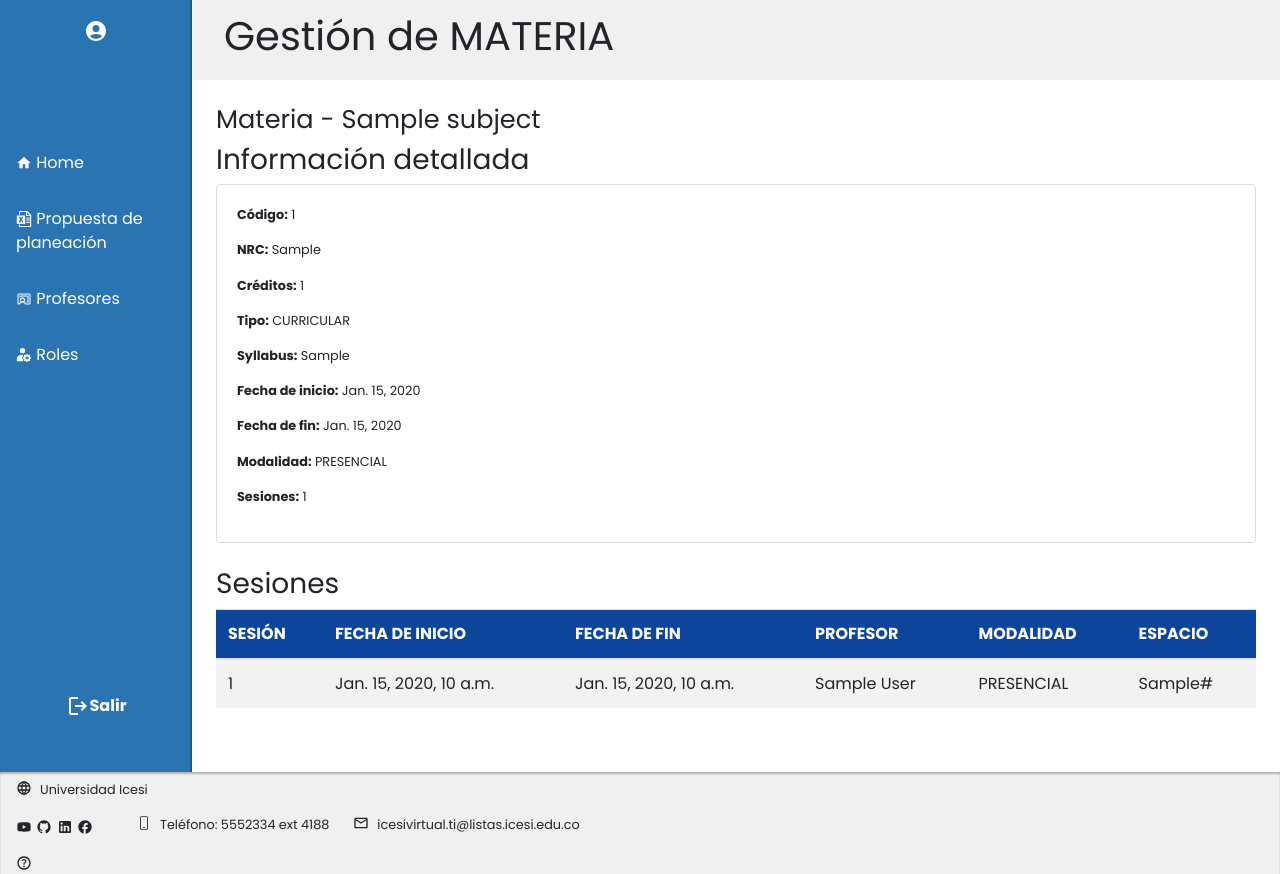
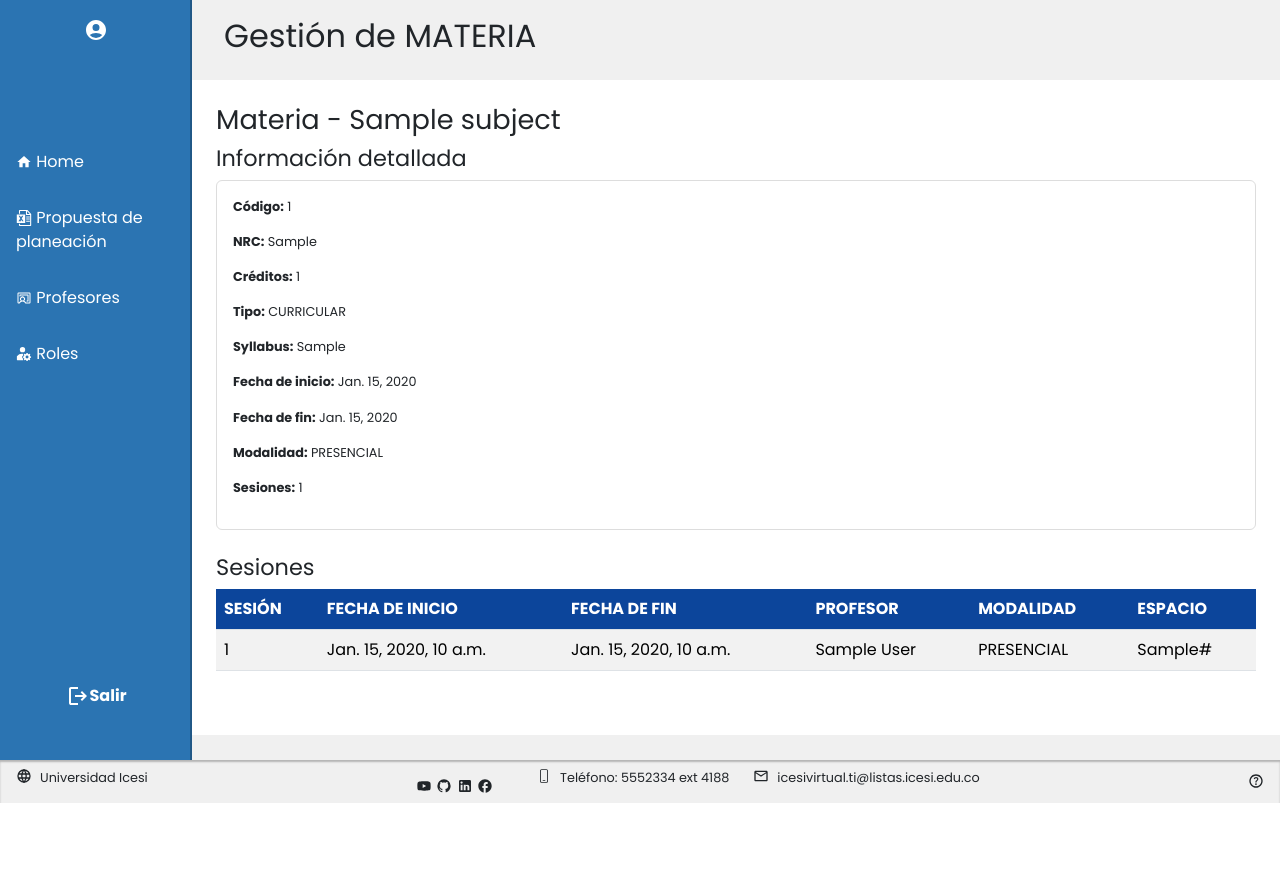
Before and after one commit to ICESI-PI1-2024A-3/ccsa-grupo-1, a Django app: page /subject/1/ in a window 1280 px wide. After the commit the page ends 803 px from the top, so only its background shows below. Run offline with Django 5.2, Linux system fonts and the light colour scheme; tables that the repository leaves empty hold one stand-in row (values such as "Sample post"); some libraries are stand-ins or nearby versions.

Commit message:
feat: footer solution initializing bootstrap correctly

```diff
--- a/AcademicProgrammingApplication/static/styles/layouts/base-with-footer.css
+++ b/AcademicProgrammingApplication/static/styles/layouts/base-with-footer.css
@@ -58,4 +58,5 @@ footer {
 #social-media-group {
     display: flex;
     gap: 1.5rem;
+    align-items: center;
 }
--- a/AcademicProgrammingApplication/static/styles/subject_detail.css
+++ b/AcademicProgrammingApplication/static/styles/subject_detail.css
@@ -11,11 +11,15 @@ body {
 }
 
 h1, h2, h3 {
-    text-align: left; /* Títulos a la izquierda */
+    text-align: left; /* Titulos a la izquierda */
 }
 
 h2 {
-    font-size: 1.6em;
+    font-size: 1.7em;
+}
+
+h3 {
+    font-size: 1.4em;
 }
 
 .card {
--- a/AcademicProgrammingApplication/templates/layouts/base-with-footer.html
+++ b/AcademicProgrammingApplication/templates/layouts/base-with-footer.html
@@ -16,6 +16,7 @@
     <link rel="stylesheet" href="https://fonts.googleapis.com/css?family=Poppins%3A400%2C700"/>
     <link rel="stylesheet" href="https://fonts.googleapis.com/css?family=Source+Sans+Pro%3A400%2C700"/>
     <link rel="stylesheet" href="{% static '/styles/layouts/base-with-footer.css' %}">
+    <link href="https://cdn.jsdelivr.net/npm/bootstrap@5.3.3/dist/css/bootstrap.min.css" rel="stylesheet" integrity="sha384-QWTKZyjpPEjISv5WaRU9OFeRpok6YctnYmDr5pNlyT2bRjXh0JMhjY6hW+ALEwIH" crossorigin="anonymous">
 </head>
 
 <body>
--- a/AcademicProgrammingApplication/templates/subject_detail.html
+++ b/AcademicProgrammingApplication/templates/subject_detail.html
@@ -1,5 +1,4 @@
 {% extends "layouts/base-app-pages.html" %}
-
 {% load static %}
 
 {% block title-container %}
@@ -7,8 +6,7 @@
 {% endblock %}
 
 {% block main-container-content %}
-<!-- Bootstrap CSS -->
-<link rel="stylesheet" href="https://stackpath.bootstrapcdn.com/bootstrap/4.3.1/css/bootstrap.min.css">
+<div class="bootstrap-container">
 
     <link rel="stylesheet" href="{% static '/styles/subject_detail.css' %}">
 
@@ -54,9 +52,9 @@
                                     <td>{{ class.id }}</td>
                                     <td>{{ class.start_date }}</td>
                                     <td>{{ class.ending_date }}</td>
-                                <td>{{ class.teacher.name }}</td> <!-- Asegúrate de que tu modelo Teacher tenga un atributo 'name' -->
+                                    <td>{{ class.teacher.name }}</td>
                                     <td>{{ class.modality }}</td>
-                                <td>{{ class.classroom }}{{ class.link }}</td> <!-- Mostrará el salón de clase para la modalidad presencial y el enlace para la modalidad virtual -->
+                                    <td>{{ class.classroom }}{{ class.link }}</td>
                                 </tr>
                             {% endfor %}
                         </tbody>
@@ -65,10 +63,5 @@
             </div>
         </div>
     </div>
-
-<!-- Opcional JavaScript -->
-<!-- jQuery primero, luego Popper.js, luego Bootstrap JS -->
-<script src="https://code.jquery.com/jquery-3.3.1.slim.min.js"></script>
-<script src="https://cdnjs.cloudflare.com/ajax/libs/popper.js/1.14.7/umd/popper.min.js"></script>
-<script src="https://stackpath.bootstrapcdn.com/bootstrap/4.3.1/js/bootstrap.min.js"></script>
+</div>
 {% endblock %}
```
Lines whose indentation alone changed are shown as unchanged.
